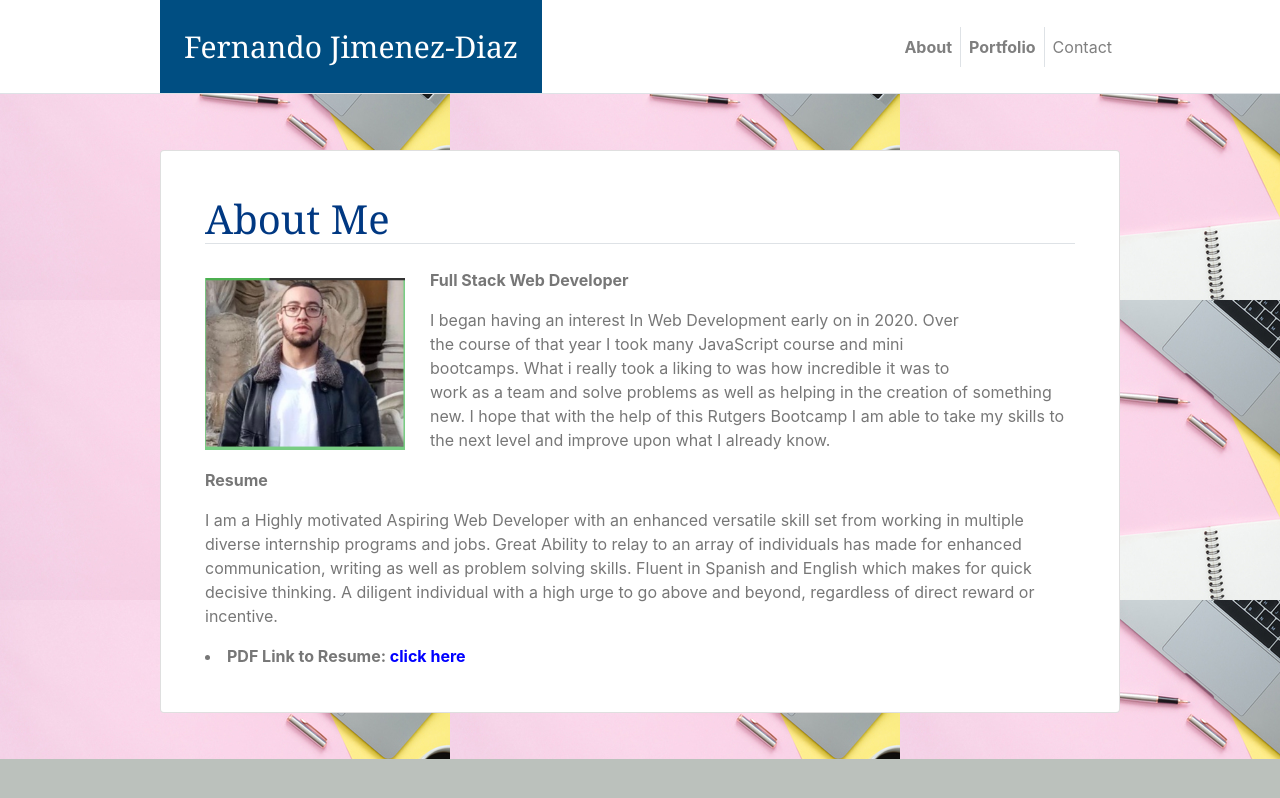
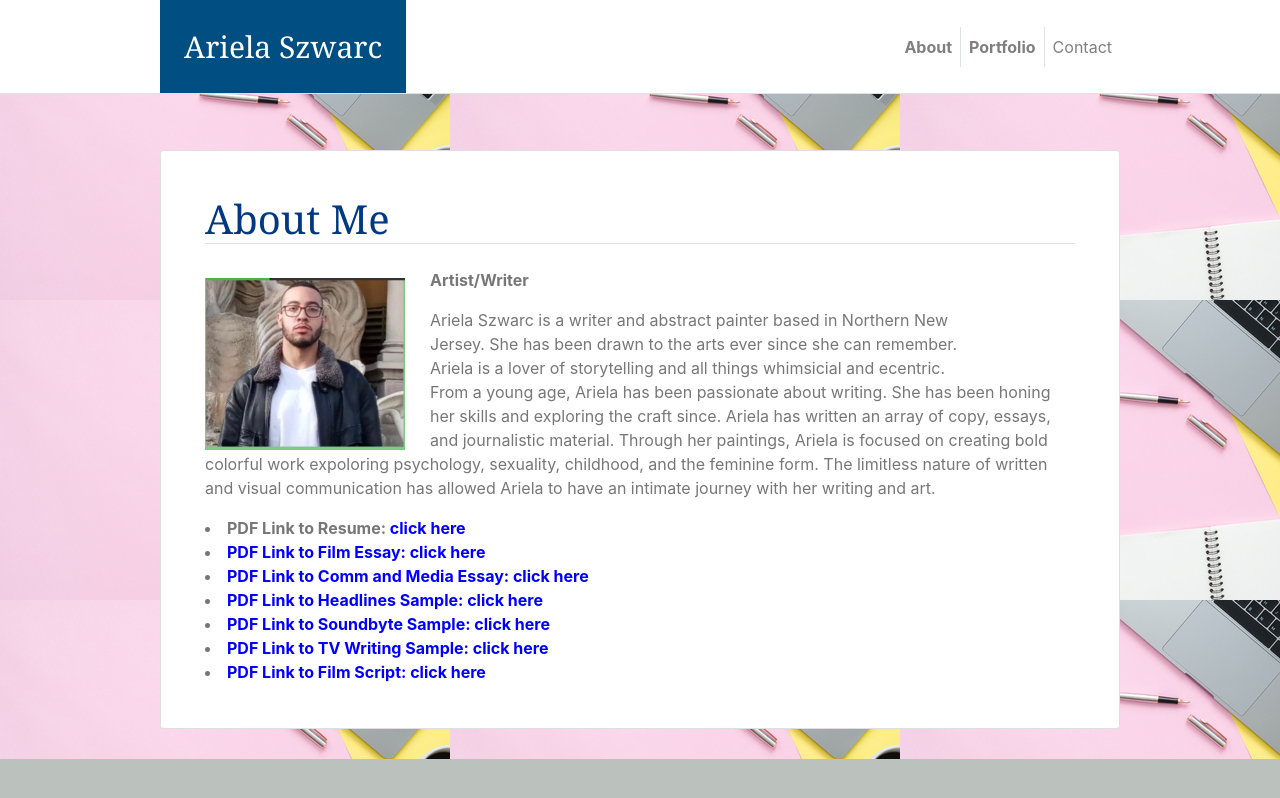
Before and after one commit to arielaszwarc/UpdatedPortfolio, a plain HTML site: page index.html in a window 1280 px wide. Drawn offline with nearby package versions, Linux system fonts and the light colour scheme.

Commit message:
Update index.html

```diff
--- a/index.html
+++ b/index.html
@@ -8,7 +8,7 @@
   <meta http-equiv="X-UA-Compatible" content="ie=edge">
   <link rel="stylesheet" href="https://maxcdn.bootstrapcdn.com/bootstrap/4.0.0/css/bootstrap.min.css">
   <link rel="stylesheet" href="assets/css/style.css">
-  <title>About me | Fernando Jimenez-Diaz</title>
+  <title>About me | Ariela Szwarc</title>
 </head>
 
 
@@ -16,7 +16,7 @@
   <nav class="navbar navbar-expand-md navbar-light bg-white border-bottom mb-5 p-0">
     <div class="container-fluid p-0">
       <div class="navbar-header">
-        <a class="navbar-brand text-white p-4" href="index.html">Fernando Jimenez-Diaz</a>
+        <a class="navbar-brand text-white p-4" href="index.html">Ariela Szwarc</a>
       </div>
       <ul class="nav navbar-nav">
         <li class="nav-item-active">
@@ -48,17 +48,21 @@
                 <img src="assets/images/portrait.png" alt="Portrait" class="auth-image" id="portrait">
 
                 <p class="card-text float-right m-5">
-                  <p> <strong>Full Stack Web Developer</strong></p>
-                  <p>I began having an interest In Web Development early on in 2020. Over the course of that year I took many JavaScript course and mini bootcamps.
-                    What i really took a liking to was how incredible it was to work as a team and solve problems as well as helping in the creation of something new.
-                    I hope that with the help of this Rutgers Bootcamp I am able to take my skills to the next level and improve upon what I already know.</p>
+                  <p> <strong>Artist/Writer</strong></p>
+                  <p> </p>
 
-                  <p><strong>Resume</strong>
+                  <p><strong></strong>
 
-                  <p>I am a Highly motivated Aspiring Web Developer with an enhanced versatile skill set from working in multiple diverse internship programs and jobs. Great Ability to relay to an array of individuals has made for enhanced communication, writing as well as problem solving skills. Fluent in Spanish and English which makes for quick decisive thinking. A diligent individual with a high urge to go above and beyond, regardless of direct reward or incentive.</p>
+                  <p>Ariela Szwarc is a writer and abstract painter based in Northern New Jersey. She has been drawn to the arts ever since she can remember. Ariela is a lover of storytelling and all things whimsicial and ecentric. From a young age, Ariela has been passionate about writing. She has been honing her skills and exploring the craft since. Ariela has written an array of copy, essays, and journalistic material. Through her paintings, Ariela is focused on creating bold colorful work expoloring psychology, sexuality, childhood, and the feminine form. The limitless nature of written and visual communication has allowed Ariela to have an intimate journey with her writing and art.</p>
 
 
-                 <li>PDF Link to Resume: <a href="./assets/Resume.pdf">click here</li>
+                 <li>PDF Link to Resume: <a href="./assets/Ariela2.pdf">click here</li>
+                  <li>PDF Link to Film Essay: <a href="./assets/Film.pdf">click here</li>
+                    <li>PDF Link to Comm and Media Essay: <a href="./assets/LA.pdf">click here</li>
+                      <li>PDF Link to Headlines Sample: <a href="./assets/Headlines.pdf">click here</li>
+                        <li>PDF Link to Soundbyte Sample: <a href="./assets/Jour28.pdf">click here</li>
+                          <li>PDF Link to TV Writing Sample: <a href="./assets/Jour280.pdf">click here</li>
+                            <li>PDF Link to Film Script: <a href="./assets/Script.pdf">click here</li>
 
               </div>
             </div>
@@ -81,3 +85,4 @@
 </body>
 
 </html>
+</html>
```
